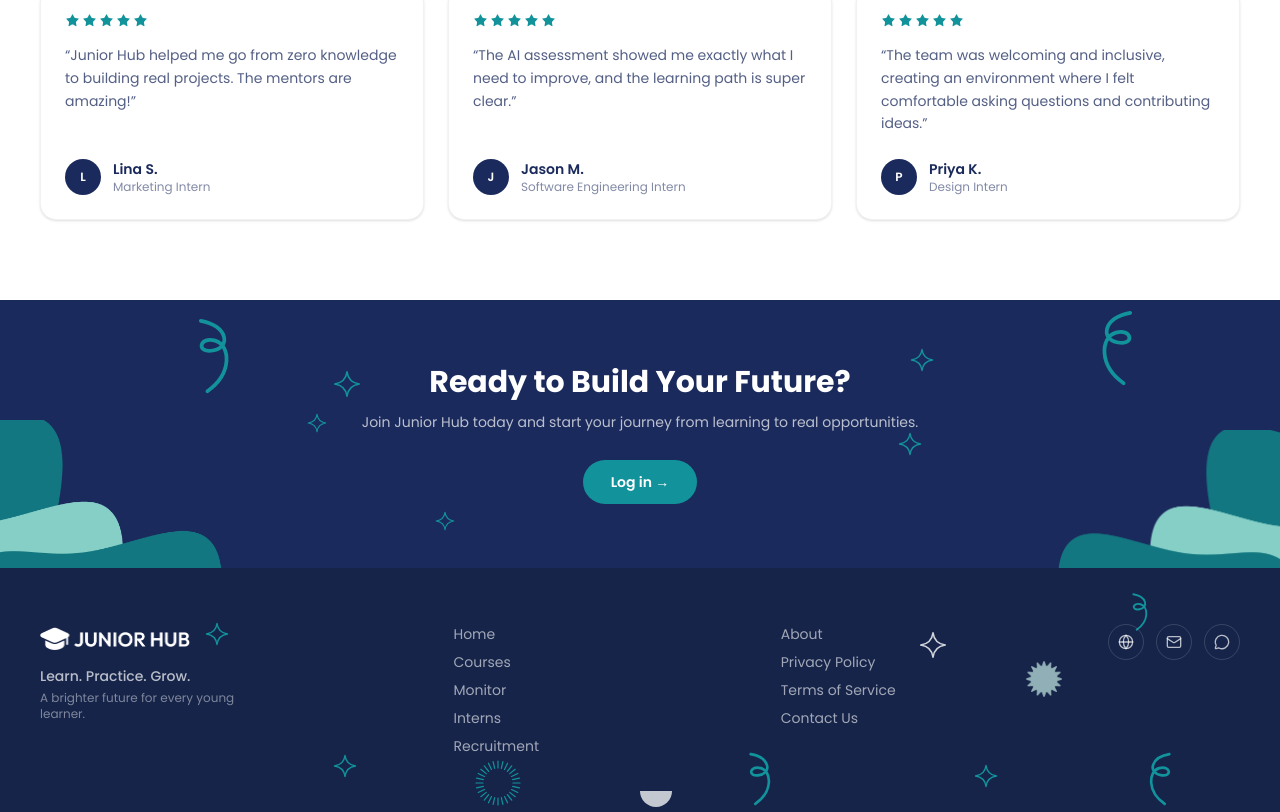
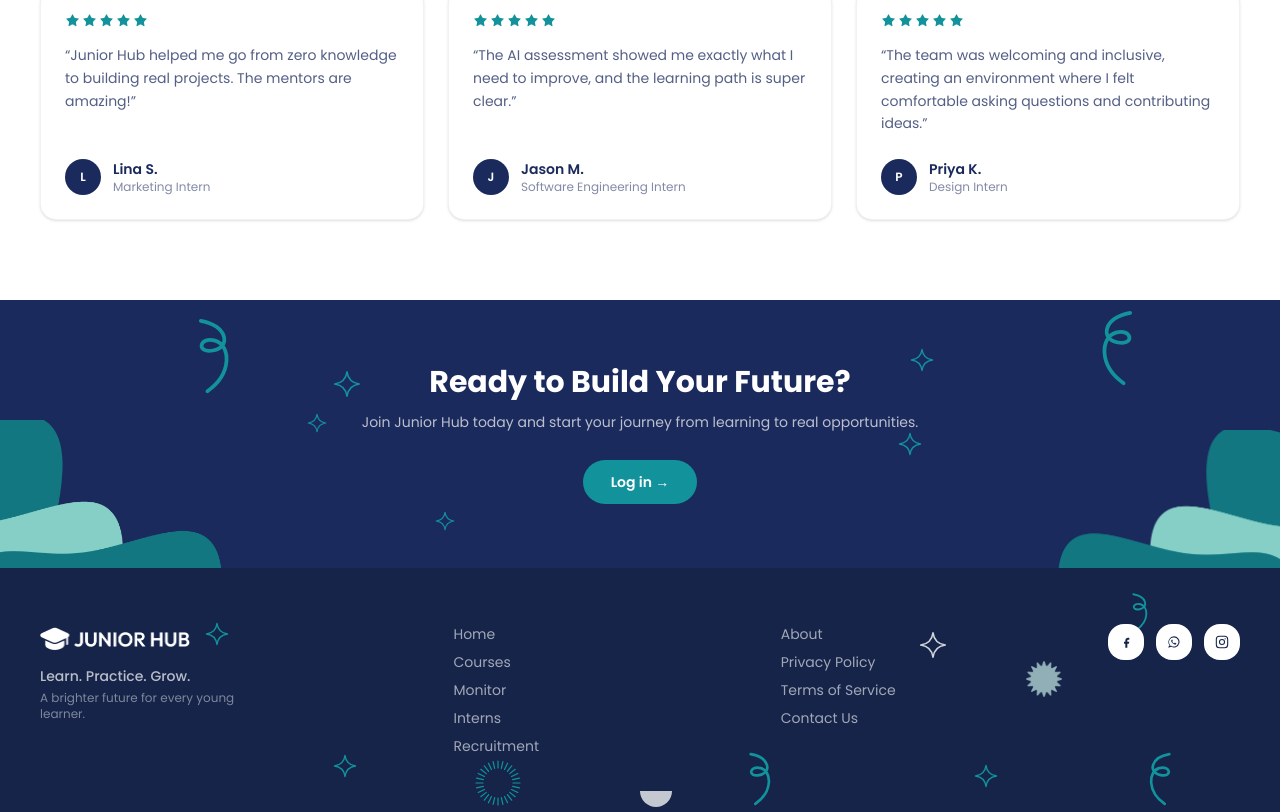
Before and after one commit to junior-hub-eg/Frontend, a Next.js app: page / in a window 1280 px wide. Shown: the part 2491-3303 px from the top of the page. Built offline with nearby package versions, Linux system fonts and the light colour scheme.

Commit message:
Use real social brand icons in footer to match Figma
Replace the generic Globe/Mail/MessageCircle placeholders with
Facebook, WhatsApp, and Instagram glyphs in white rounded-square
badges, matching the Figma footer design.

```diff
--- a/components/Landing/Footer.tsx
+++ b/components/Landing/Footer.tsx
@@ -1,9 +1,8 @@
 import Image from "next/image";
 import Link from "next/link";
 import type { Route } from "next";
-import { Globe, Mail, MessageCircle } from "lucide-react";
 import { Curl } from "@/components/Auth/AuthDecorations";
-import { Sparkle, SpikeBurst } from "./LandingDecorations";
+import { FacebookIcon, InstagramIcon, Sparkle, SpikeBurst, WhatsAppIcon } from "./LandingDecorations";
 
 const PRODUCT_LINKS: { label: string; href: Route }[] = [
   { label: "Home", href: "/" },
@@ -72,12 +71,12 @@ export function LandingFooter() {
         </div>
 
         <div className="flex gap-3 sm:items-start sm:justify-end">
-          {[Globe, Mail, MessageCircle].map((Icon, i) => (
+          {[FacebookIcon, WhatsAppIcon, InstagramIcon].map((Icon, i) => (
             <span
               key={i}
-              className="grid size-9 place-items-center rounded-full border border-white/15 text-white/70"
+              className="grid size-9 place-items-center rounded-xl bg-white text-[#16244a]"
             >
-              <Icon size={16} />
+              <Icon className="size-4" />
             </span>
           ))}
         </div>
--- a/components/Landing/LandingDecorations.tsx
+++ b/components/Landing/LandingDecorations.tsx
@@ -29,3 +29,32 @@ export function SpikeBurst(props: Props) {
     </svg>
   );
 }
+
+/** Facebook "f" glyph. Colour via text-* class. */
+export function FacebookIcon(props: Props) {
+  return (
+    <svg viewBox="0 0 24 24" fill="currentColor" aria-hidden="true" {...props}>
+      <path d="M15 8.5h2V5.5h-2c-2.2 0-4 1.8-4 4v2H9v3h2v6h3v-6h2.2l.8-3H14v-2c0-.55.45-1 1-1Z" />
+    </svg>
+  );
+}
+
+/** WhatsApp phone-in-bubble glyph. Colour via text-* class. */
+export function WhatsAppIcon(props: Props) {
+  return (
+    <svg viewBox="0 0 24 24" fill="currentColor" aria-hidden="true" {...props}>
+      <path d="M12 3.5a8.4 8.4 0 0 0-7.2 12.7L3.5 20.5l4.4-1.2A8.4 8.4 0 1 0 12 3.5Zm0 1.8a6.6 6.6 0 0 1 5.6 10.1 6.6 6.6 0 0 1-9.7 2.1l-.3-.2-2.4.6.6-2.3-.2-.3A6.6 6.6 0 0 1 12 5.3Zm-2.9 3.3c-.2 0-.4.1-.6.3-.2.2-.7.7-.7 1.6 0 1 .7 1.9.8 2 .1.2 1.4 2.2 3.5 3 .5.2.9.3 1.2.4.5.2 1 .1 1.3-.1.4-.2.7-.7.8-1.1.1-.3.1-.6.1-.7-.1-.1-.2-.2-.5-.3l-1.4-.7c-.2-.1-.4-.1-.5.1l-.6.7c-.1.1-.2.2-.4.1-.2-.1-.8-.3-1.5-.9-.6-.5-1-1.2-1.1-1.4-.1-.2 0-.3.1-.4l.3-.4c.1-.1.1-.2.2-.4 0-.1 0-.3 0-.4l-.6-1.5c-.2-.4-.3-.4-.5-.4h-.5Z" />
+    </svg>
+  );
+}
+
+/** Instagram camera glyph. Colour via text-* class. */
+export function InstagramIcon(props: Props) {
+  return (
+    <svg viewBox="0 0 24 24" fill="none" aria-hidden="true" {...props}>
+      <rect x="3.5" y="3.5" width="17" height="17" rx="4.5" stroke="currentColor" strokeWidth="1.6" />
+      <circle cx="12" cy="12" r="3.8" stroke="currentColor" strokeWidth="1.6" />
+      <circle cx="16.7" cy="7.3" r="1" fill="currentColor" />
+    </svg>
+  );
+}
```
